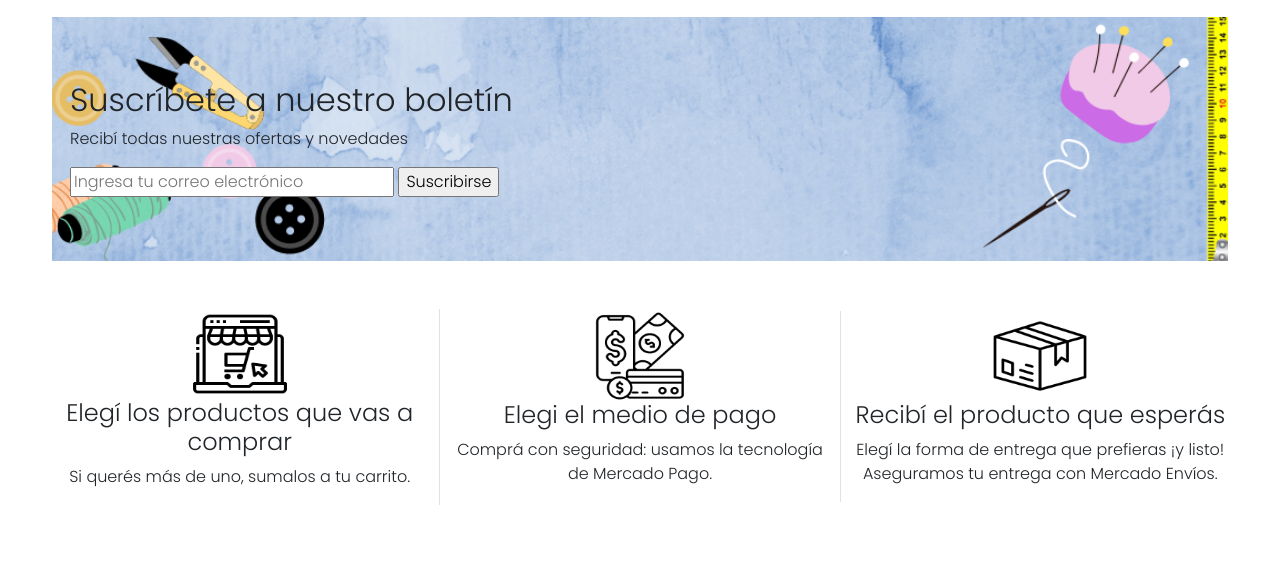
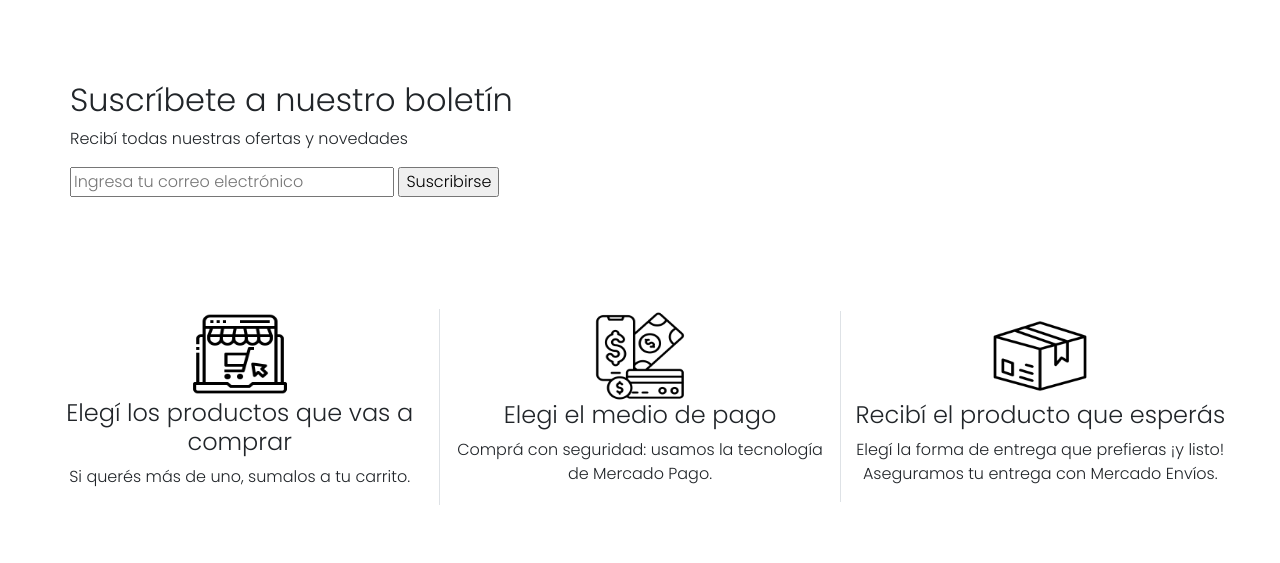
Before and after one commit to NoeliaAlmonacid/PreEntrega3Almonacid, a plain HTML site: page index.html in a window 1280 px wide. Shown: the part 1293-1856 px from the top of the page. Drawn offline with nearby package versions, Linux system fonts and the light colour scheme.

Commit message:
arreglo de index-newsletter

```diff
--- a/scss/_newsletter.scss
+++ b/scss/_newsletter.scss
@@ -1,5 +1,5 @@
 .newsletter {
-    background: url('../img/nota-1.png') center/cover no-repeat;
+    background-image: ('../img/nota-1.png');
     padding: 4rem 0;
     justify-content: center;
     margin: 0 auto;
```
Also changed, not shown: css/estilo.css.
